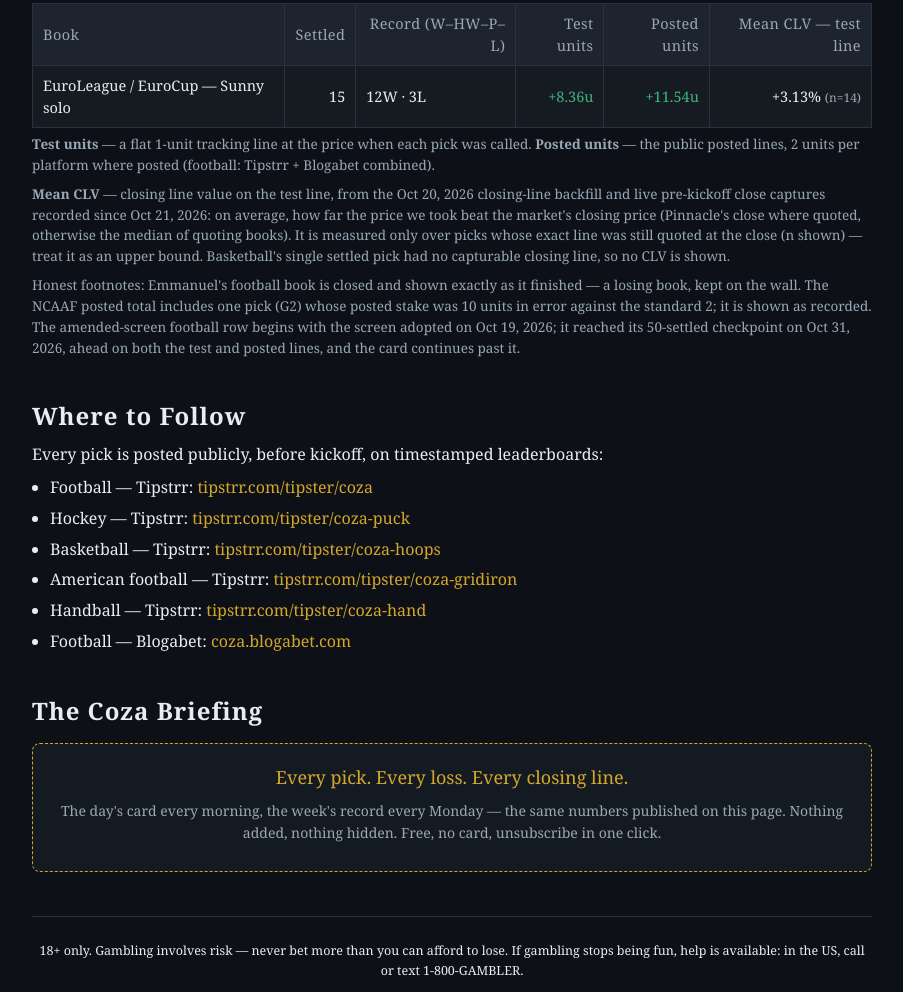
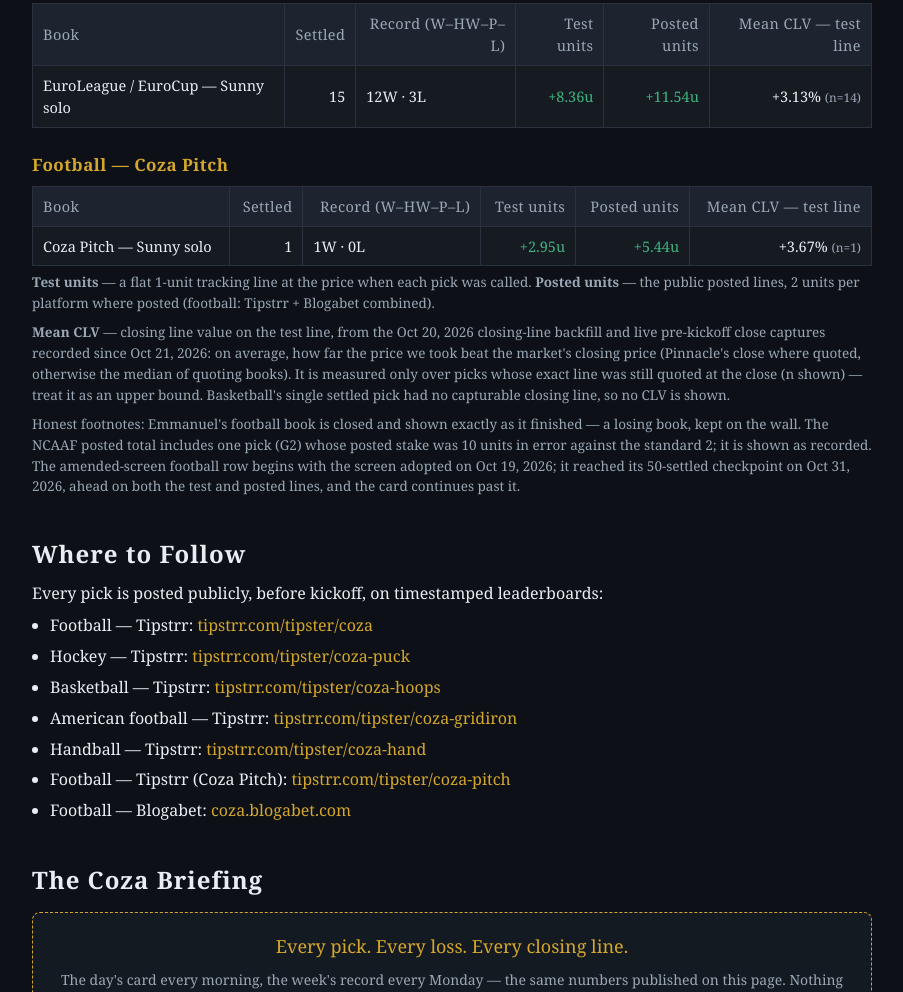
Before and after one commit to Magnumee/coza-proof-room, a plain HTML site: page index.html in a window 1280 px wide. Shown: the part 1346-2338 px from the top of the page, without its empty margins (188-1091 px from the left). Drawn offline with Linux system fonts and the light colour scheme.

Commit message:
Proof room: add Coza Pitch record (D1 settled, +2.95 test / +5.44 posted)

```diff
--- a/index.html
+++ b/index.html
@@ -99,6 +99,13 @@
 <tr><td class="lbl">EuroLeague / EuroCup — Sunny solo</td><td>15</td><td class="rec">12W · 3L</td><td class="pos">+8.36u</td><td class="pos">+11.54u</td><td>+3.13% <span class="n">(n=14)</span></td></tr>
 </tbody></table>
 
+  <h3>Football — Coza Pitch</h3>
+<table>
+<thead><tr><th>Book</th><th>Settled</th><th>Record (W–HW–P–L)</th><th>Test units</th><th>Posted units</th><th>Mean CLV — test line</th></tr></thead>
+<tbody>
+<tr><td class="lbl">Coza Pitch — Sunny solo</td><td>1</td><td class="rec">1W · 0L</td><td class="pos">+2.95u</td><td class="pos">+5.44u</td><td>+3.67% <span class="n">(n=1)</span></td></tr>
+</tbody></table>
+
   <p class="note"><strong>Test units</strong> — a flat 1-unit tracking line at the price when each pick was called.
   <strong>Posted units</strong> — the public posted lines, 2 units per platform where posted (football: Tipstrr + Blogabet combined).</p>
   <p class="note"><strong>Mean CLV</strong> — closing line value on the test line, from the Oct 20, 2026 closing-line backfill
@@ -121,6 +128,7 @@
     <li>Basketball — Tipstrr: <a href="https://tipstrr.com/tipster/coza-hoops">tipstrr.com/tipster/coza-hoops</a></li>
     <li>American football — Tipstrr: <a href="https://tipstrr.com/tipster/coza-gridiron">tipstrr.com/tipster/coza-gridiron</a></li>
     <li>Handball — Tipstrr: <a href="https://tipstrr.com/tipster/coza-hand">tipstrr.com/tipster/coza-hand</a></li>
+    <li>Football — Tipstrr (Coza Pitch): <a href="https://tipstrr.com/tipster/coza-pitch">tipstrr.com/tipster/coza-pitch</a></li>
     <li>Football — Blogabet: <a href="https://coza.blogabet.com">coza.blogabet.com</a></li>
   </ul>
 </section>
```
